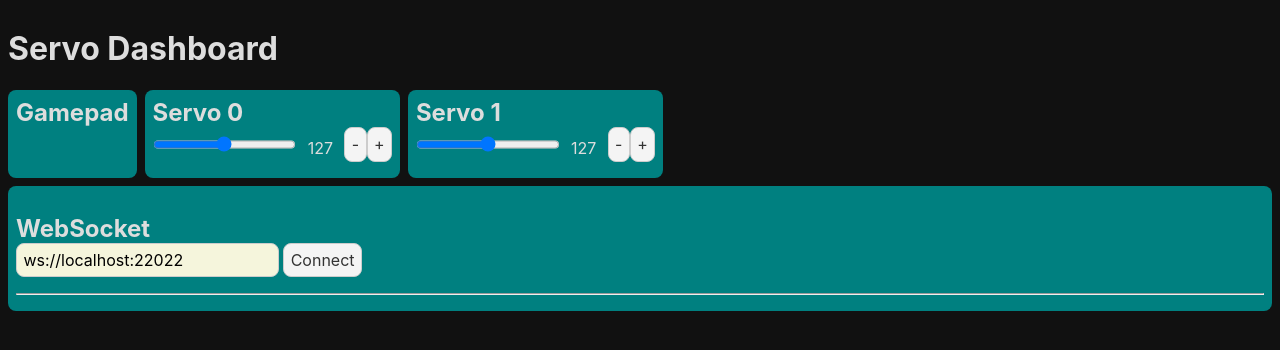
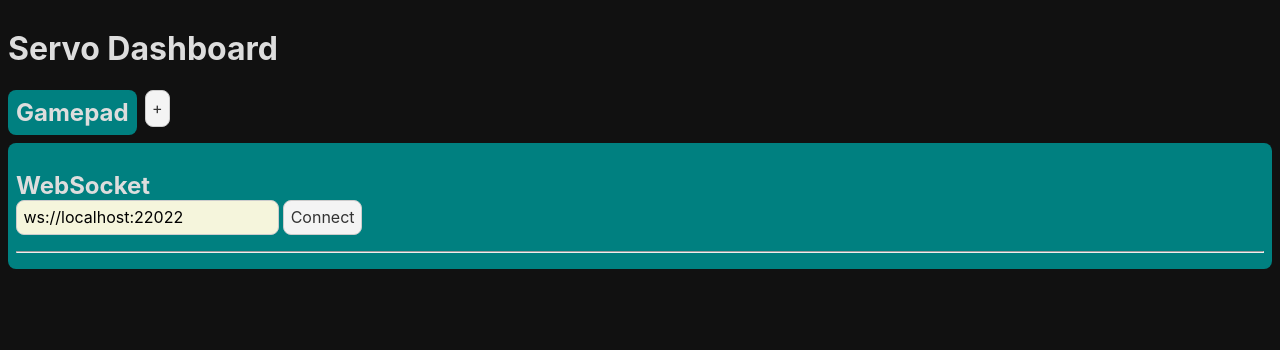
Before and after one commit to frepet/servo-dashboard, a Svelte app: page / in a window 1280 px wide. Shown: the top 350 px of the page. Built offline with nearby package versions, Linux system fonts and the light colour scheme.

Commit message:
Add servo button

```diff
--- a/src/App.svelte
+++ b/src/App.svelte
@@ -4,14 +4,24 @@
 	import Servo from "./Servo.svelte";
 
 	const name: String = "Servo Dashboard";
+	let servos = [];
+	let nextID = 0;
 </script>
 
 <h1>{name}</h1>
 <div class="container">
 	<div class="cards">
 		<Controller/>
-		<Servo axis={0}/>
-		<Servo axis={1} speed={10}/>
+
+		{#each servos as id}
+			<Servo {id}/>
+		{/each}
+
+		<button on:click={() => {
+			servos = [...servos, nextID];
+			nextID++;
+		}}>+</button>
+
 	</div>
 	<Output url="ws://localhost:22022"/>
 </div>
--- a/src/Servo.svelte
+++ b/src/Servo.svelte
@@ -6,14 +6,15 @@
     export let axis: number = 0;
     export let startValue = 127;
     export let speed = 1.0;
+    export let id: number = 0;
 
-    let name = `Servo ${axis}`;
+    let name = `Servo ${id}`;
 
-    $pwms[axis] = startValue;
+    $pwms[id] = startValue;
 
     let poll: number;
     const loop = () => {
-        $pwms[axis] = clamp($pwms[axis] + ($axes[axis] ?? 0) * speed, 0, 255);
+        $pwms[id] = clamp($pwms[id] + ($axes[axis] ?? 0) * speed, 0, 255);
         poll = requestAnimationFrame(loop);
     }
     loop();
@@ -22,10 +23,10 @@
 <div class="container">
     <h2>{name}</h2>
     <div class="row">
-        <input type="range" min={0} max={255} step={1} bind:value={$pwms[axis]}>
-        <p>{Math.round($pwms[axis])}</p>
-        <button on:click={() => $pwms[axis]--}>-</button>
-        <button on:click={() => $pwms[axis]++}>+</button>
+        <input type="range" min={0} max={255} step={1} bind:value={$pwms[id]}>
+        <p>{Math.round($pwms[id])}</p>
+        <button on:click={() => $pwms[id]--}>-</button>
+        <button on:click={() => $pwms[id]++}>+</button>
     </div>
 </div>
 
```
